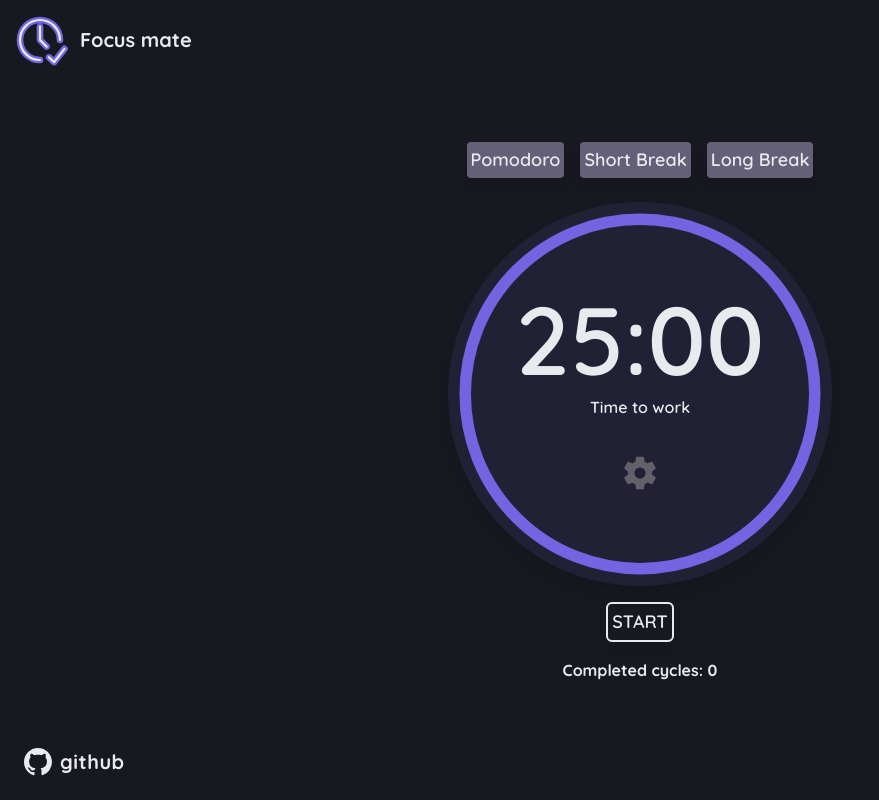
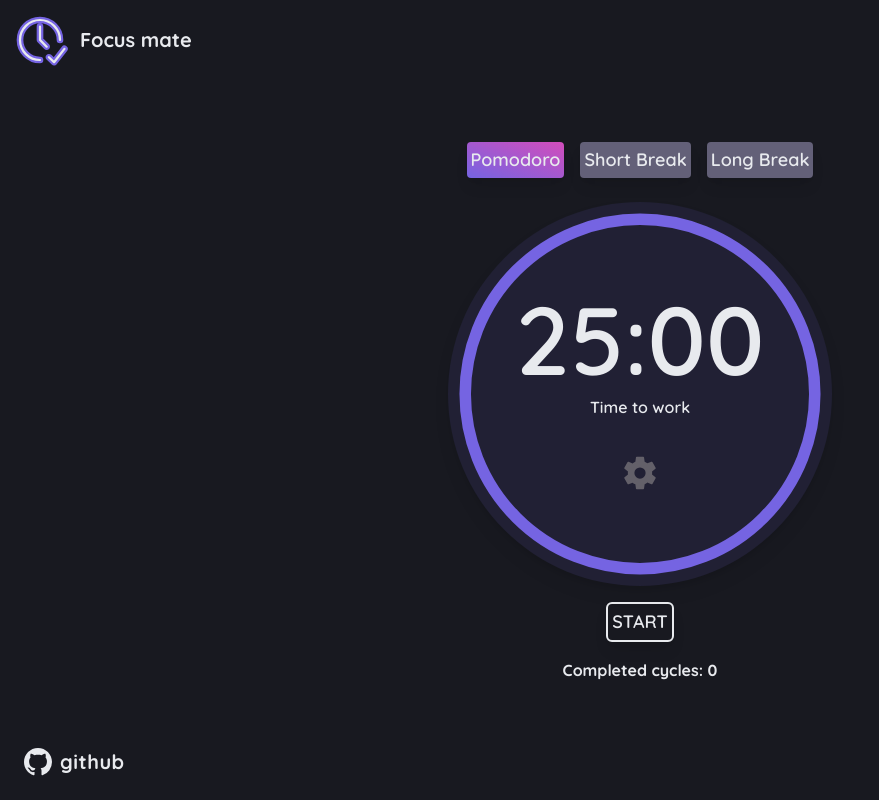
Before and after one commit to Mathh19/focus-mate, a React (Vite) app: page / in a window 1280 px wide. Shown: the whole page, without its empty margins (0-879 px from the left). Built offline with nearby package versions, Linux system fonts and the light colour scheme.

Commit message:
Added focus on button based on what time is being timed to the user

```diff
--- a/src/components/DisplayButton/DisplayButton.types.ts
+++ b/src/components/DisplayButton/DisplayButton.types.ts
@@ -1,4 +1,5 @@
 export type DisplayButtonProps = {
   text: string;
+  focused: boolean;
   onClick?: () => void;
 };
--- a/src/components/DisplayButton/index.tsx
+++ b/src/components/DisplayButton/index.tsx
@@ -1,10 +1,16 @@
 import { DisplayButtonProps } from './DisplayButton.types';
 
-export const DisplayButton = ({ text, onClick }: DisplayButtonProps) => {
+export const DisplayButton = ({
+  text,
+  focused,
+  onClick,
+}: DisplayButtonProps) => {
   return (
     <button
       onClick={onClick}
-      className="rounded bg-bluishGray from-bluishPurple to-pinkColor p-1 text-lg font-semibold shadow-lg transition duration-300 ease-in-out hover:bg-gradient-to-tr hover:shadow-bluishPurple/50 focus:bg-gradient-to-tr focus:shadow-bluishPurple/50"
+      className={`rounded bg-bluishGray from-bluishPurple to-pinkColor p-1 text-lg font-semibold shadow-lg transition duration-300 ease-in-out hover:bg-gradient-to-tr hover:shadow-bluishPurple/50 focus:bg-gradient-to-tr focus:shadow-bluishPurple/50 ${
+        focused && 'bg-gradient-to-tr'
+      }`}
     >
       {text}
     </button>
--- a/src/components/Pomodoro/index.tsx
+++ b/src/components/Pomodoro/index.tsx
@@ -1,3 +1,4 @@
+import { useState, useEffect } from 'react';
 import { useTimer } from '../../hooks/useTimer';
 import { DisplayButton } from '../DisplayButton';
 import { Timer } from '../Timer';
@@ -16,6 +17,25 @@ export const Pomodoro = () => {
     startTime,
     setTimeCountingSatus,
   } = useTimer();
+  const [focusPomodoroTime, setFocusPomodoroTime] = useState(true);
+  const [focusShortRestTime, setFocusShortRestTime] = useState(false);
+  const [focusLongRestTime, setFocusLongRestTime] = useState(false);
+
+  useEffect(() => {
+    if (label === 'pomodoroTime') {
+      setFocusPomodoroTime(true);
+      setFocusShortRestTime(false);
+      setFocusLongRestTime(false);
+    } else if (label === 'shortRestTime') {
+      setFocusPomodoroTime(false);
+      setFocusShortRestTime(true);
+      setFocusLongRestTime(false);
+    } else {
+      setFocusPomodoroTime(false);
+      setFocusShortRestTime(false);
+      setFocusLongRestTime(true);
+    }
+  }, [label]);
 
   const displayPomodoroTime = () => {
     setMainTime(timer.pomodoroTime);
@@ -37,9 +57,21 @@ export const Pomodoro = () => {
   return (
     <div className="flex flex-col items-center">
       <div className="m-6 flex flex-wrap gap-4">
-        <DisplayButton text="Pomodoro" onClick={displayPomodoroTime} />
-        <DisplayButton text="Short Break" onClick={displayShortBreakTime} />
-        <DisplayButton text="Long Break" onClick={displayLongBreakTime} />
+        <DisplayButton
+          focused={focusPomodoroTime}
+          text="Pomodoro"
+          onClick={displayPomodoroTime}
+        />
+        <DisplayButton
+          focused={focusShortRestTime}
+          text="Short Break"
+          onClick={displayShortBreakTime}
+        />
+        <DisplayButton
+          focused={focusLongRestTime}
+          text="Long Break"
+          onClick={displayLongBreakTime}
+        />
       </div>
       <Timer timer={mainTime} label={label} />
       <div className="my-4">
```
